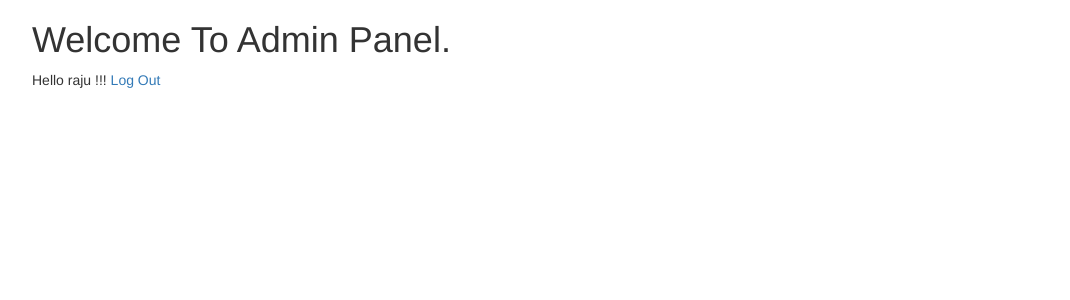
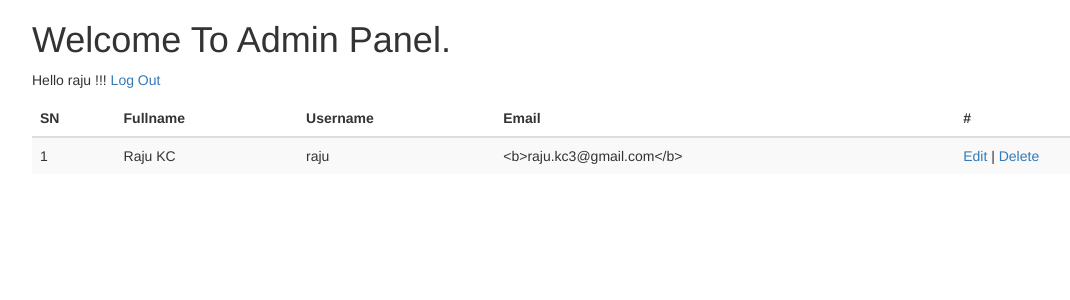
Before and after one commit to rajukc47/PhpPdoCrud, a PHP site: page /admin.php in a window 1280 px wide. Shown: the top 300 px of the page, without its empty margins (38-1108 px from the left). Run offline with PHP 8.4, Linux system fonts and the light colour scheme; a user stored in the database is signed in; data comes from the database, SQL or seed files in the repository.

Commit message:
added code to work for edit and delete

```diff
--- a/admin.php
+++ b/admin.php
@@ -3,6 +3,26 @@ session_start();
 if(!isset($_SESSION['username'])){
 	header("location:login.php");
 }
+//for db connection
+require "db.php";
+
+//for delete operation
+if(isset($_GET['action']) && $_GET['action']=='delete')
+{
+	$id=$_GET['id'];
+	$query="DELETE FROM tbl_user WHERE id=:id";
+	$stmt=$connect->prepare($query);
+	$stmt->bindValue('id',$id);
+	$stmt->execute();
+	header('location:admin.php');
+}
+
+
+//for displaying users list
+$query="SELECT * FROM tbl_user ORDER BY id DESC";
+$stmt=$connect->prepare($query);
+$stmt->execute();
+
 ?>
 <!DOCTYPE html>
 <html>
@@ -14,6 +34,32 @@ if(!isset($_SESSION['username'])){
 <div class="container">
 	<h1>Welcome To Admin Panel.</h1>
 	<p>Hello <?php echo $_SESSION['username'];?> !!! <a href="logout.php">Log Out</a></p>
+	<table class="table table-striped">
+		<thead>
+			<tr>
+				<th>SN</th>
+				<th>Fullname</th>
+				<th>Username</th>
+				<th>Email</th>
+				<th>#</th>
+			</tr>
+		</thead>
+		<tbody>
+		<?php
+		$sn=1;
+		while($row=$stmt->fetch(PDO::FETCH_ASSOC)):
+		?>
+			<tr>
+				<td><?php echo $sn++; ?></td>
+				<td><?php echo $row['fullname'];?></td>
+				<td><?php echo $row['username'];?></td>
+				<td><?php echo $row['email'];?></td>
+				<td><a href="edit.php?id=<?php echo $row['id'];?>">Edit</a> |
+				<a href="admin.php?action=delete&id=<?php echo $row['id'];?>" onclick="return confirm('Are you sure to Delete?');">Delete</a></td>
+			</tr>
+		<?php endwhile; ?>
+		</tbody>
+	</table>
 </div>
 </body>
 </html>
```
